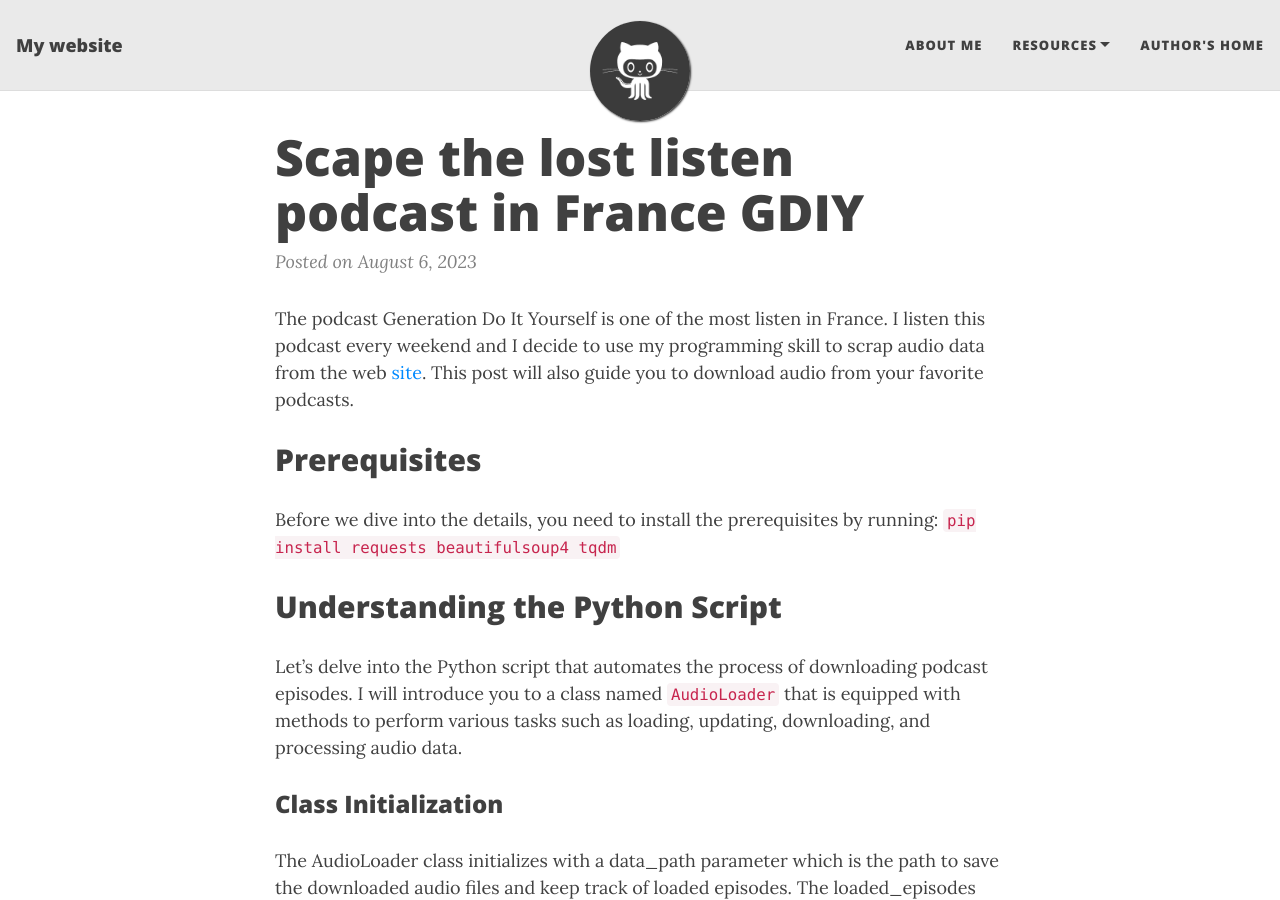
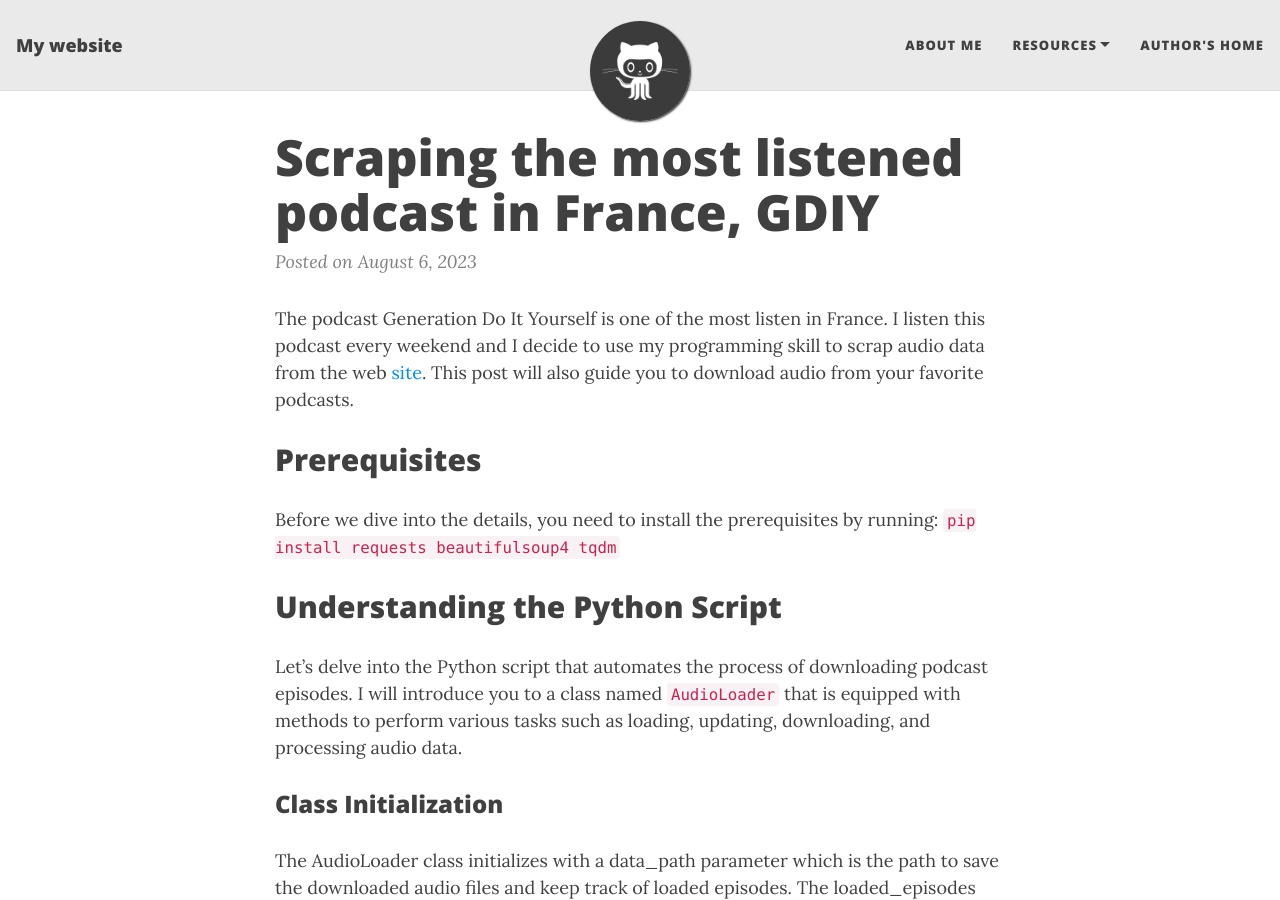
Before and after one commit to MNIKIEMA/mnikiema.github.io, a Jekyll site: the page built from docs/_posts/2023-08-06-scrap-gdiy.md, in a window 1280 px wide and 900 px high. Built offline with Jekyll 4.4.1, drawn with Linux system fonts in a browser that asks for light colours; nearby versions of some CDN libraries.

Commit message:
update first article

```diff
--- a/docs/_posts/2023-08-06-scrap-gdiy.md
+++ b/docs/_posts/2023-08-06-scrap-gdiy.md
@@ -1,6 +1,6 @@
 ---
 layout: post
-title:  Scape the lost listen podcast in France GDIY
+title:  Scraping the most listened podcast in France, GDIY
 date:   2023-08-06 21:55:51 +0200
 categories: scraping
 ---
```
